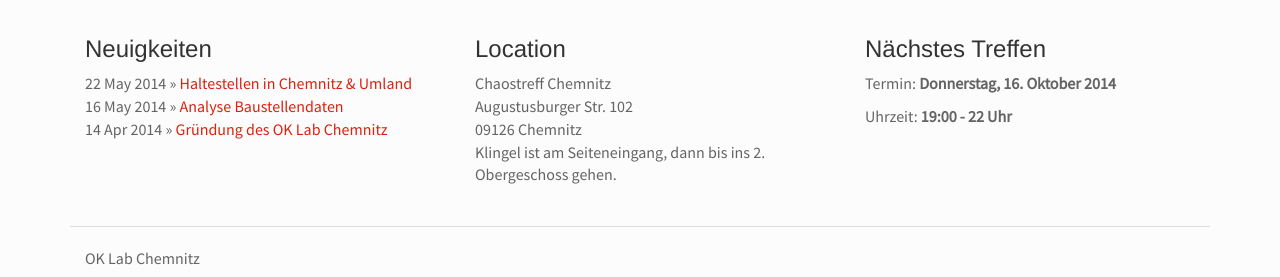
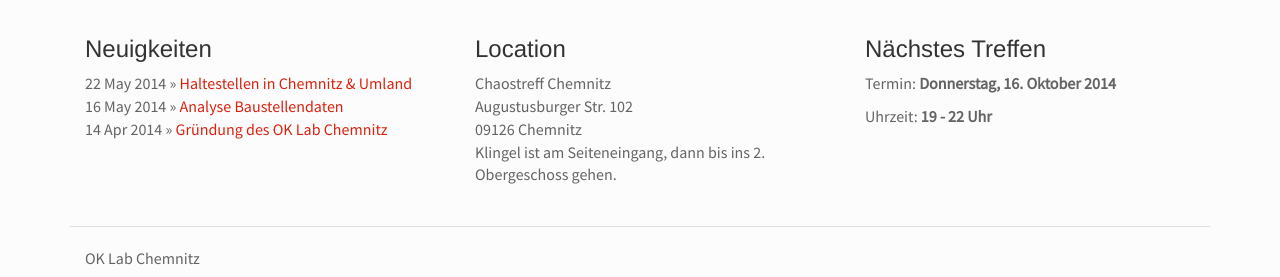
Before and after one commit to CodeforChemnitz/codeforchemnitz.github.io, a Jekyll site: the page built from index.html, in a window 1280 px wide and 979 px high. Shown: the part 699-976 px from the top of the window. Built offline with Jekyll 4.4.1, drawn with Linux system fonts in a browser that asks for light colours; Markdown is read by kramdown in place of the engine named in the settings.

Commit message:
fix time

```diff
--- a/_data/treffen.yml
+++ b/_data/treffen.yml
@@ -2,5 +2,5 @@
 day: Donnerstag
 day-nr: 16
 month: Oktober 2014
-time: 19:00 - 22 Uhr
+time: 19 - 22 Uhr
 #location: Altes Heizhaus im Innenhof der TU Chemnitz, Str. der Nationen 62
```
